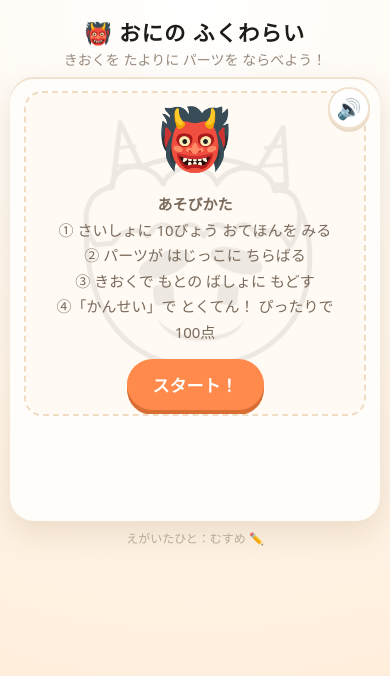
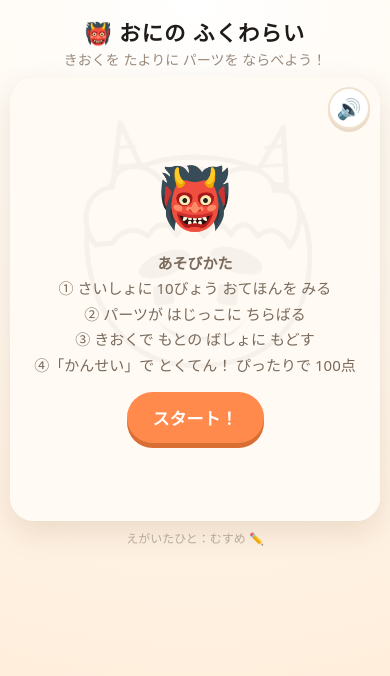
Before and after one commit to tai2/fukuwarai, a plain HTML site: page index.html in a window 390 px wide. Drawn offline with Linux system fonts and the light colour scheme.

Commit message:
Make start screen cover whole card so start button isn't cut off
Move the start overlay out of the aspect-ratio-constrained stage and onto
the card so its height isn't clamped on tall phone viewports.

Co-Authored-By: Claude Opus 4.8 (1M context) <noreply@anthropic.com>

```diff
--- a/index.html
+++ b/index.html
@@ -115,11 +115,11 @@
   .result .stars { font-size:26px; letter-spacing:4px; margin:2px 0; }
   .result .detail { color:#37b96b; font-size:13px; margin-top:4px; font-weight:700; }
 
-  /* スタート画面 */
+  /* スタート画面：カード全体をおおうので ステージの高さに しばられない */
   .start {
     position:absolute; inset:0; display:flex; flex-direction:column;
     align-items:center; justify-content:center; gap:14px; overflow:auto;
-    background:rgba(255,251,244,.92); border-radius:18px; z-index:90; text-align:center; padding:20px;
+    background:rgba(255,251,244,.96); border-radius:24px; z-index:90; text-align:center; padding:20px;
   }
   .start.hide { display:none; }
   .start p { margin:0; color:#7a6a5c; font-size:15px; line-height:1.7; }
@@ -208,6 +208,7 @@
   };
 
   const VW = 400, VH = 380;
+  const card = document.querySelector('.card');
   const stage = document.getElementById('stage');
   const baseSvg = document.getElementById('baseSvg');
   const overlay = document.getElementById('overlaySvg');
@@ -288,10 +289,11 @@
     p.cur = { x:p.cx, y:p.cy };   // 現在の中心（論理座標）
     p.el = el;
   });
-  // overlay/result/start を最前面に保つため再追加
+  // overlay/memo は最前面に保つため再追加
   stage.appendChild(overlay);
   stage.appendChild(memoBanner);
-  stage.appendChild(startScreen);
+  // スタート画面は カード全体をおおう（ステージの高さに しばられず ボタンが見切れない）
+  card.appendChild(startScreen);
 
   function clamp(v, lo, hi){ return Math.max(lo, Math.min(hi, v)); }
 
```
